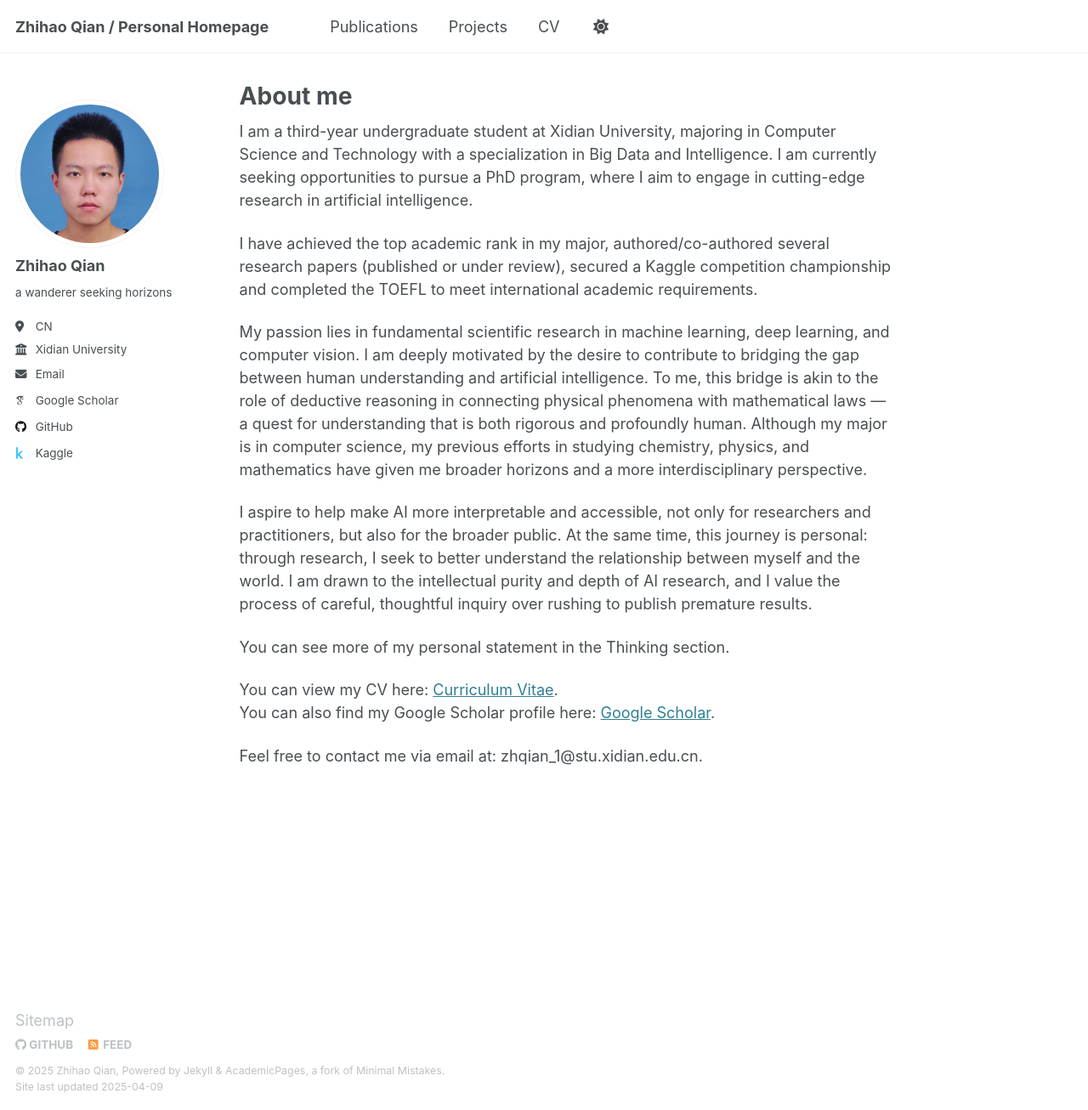
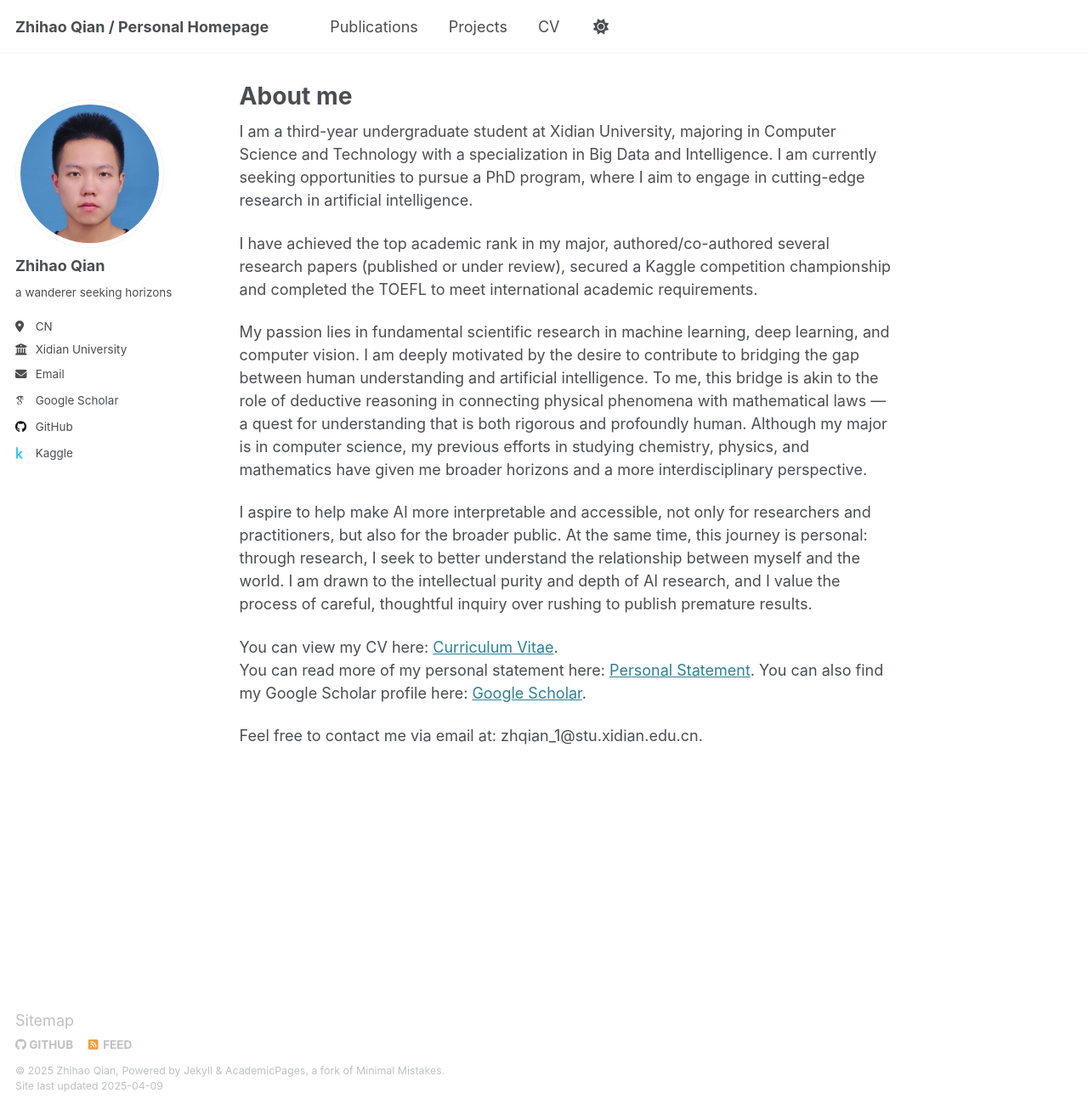
Before and after one commit to Dualego00/Dualego00.github.io, a Jekyll site: the page built from _pages/about.md, in a window 1280 px wide and 1306 px high. Shown: the whole window at 85% size. Built offline with Jekyll 4.4.1, drawn with Linux system fonts in a browser that asks for light colours; some web fonts are replaced.

Commit message:
Update about.md

```diff
--- a/_pages/about.md
+++ b/_pages/about.md
@@ -15,9 +15,8 @@ My passion lies in fundamental scientific research in machine learning, deep lea
 
 I aspire to help make AI more interpretable and accessible, not only for researchers and practitioners, but also for the broader public. At the same time, this journey is personal: through research, I seek to better understand the relationship between myself and the world. I am drawn to the intellectual purity and depth of AI research, and I value the process of careful, thoughtful inquiry over rushing to publish premature results.
 
-You can see more of my personal statement in the Thinking section.
-
 You can view my CV here: [Curriculum Vitae](../assets/ZhihaoQian_CV.pdf).
+You can read more of my personal statement here: [Personal Statement](../assets/Personal_Statement.pdf).
 You can also find my Google Scholar profile here: [Google Scholar](https://scholar.google.com/citations?user=o83AL3sAAAAJ&amp;hl=en).
 
 Feel free to contact me via email at: zhqian_1@stu.xidian.edu.cn.
```
